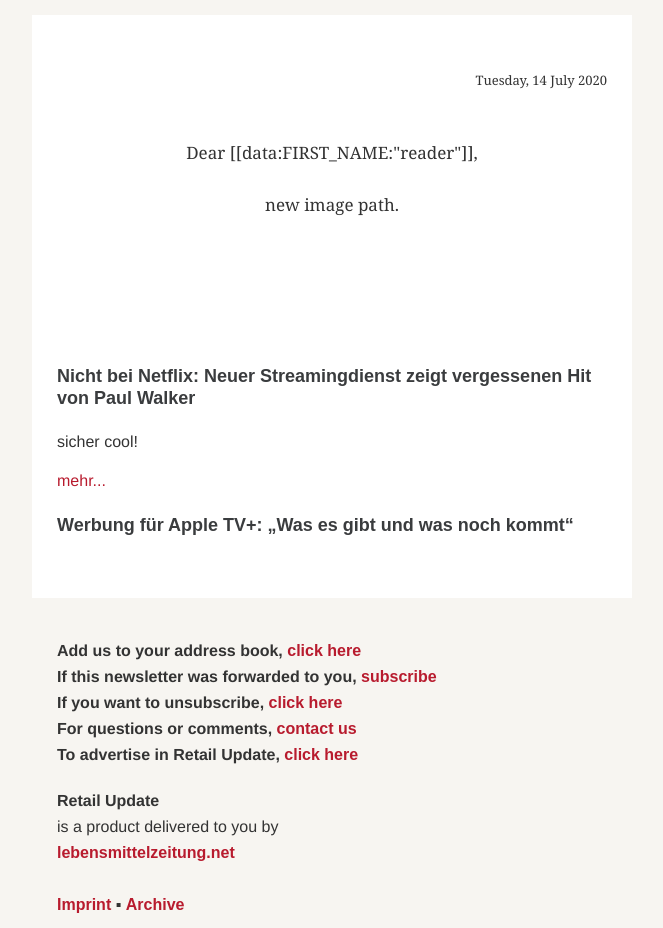
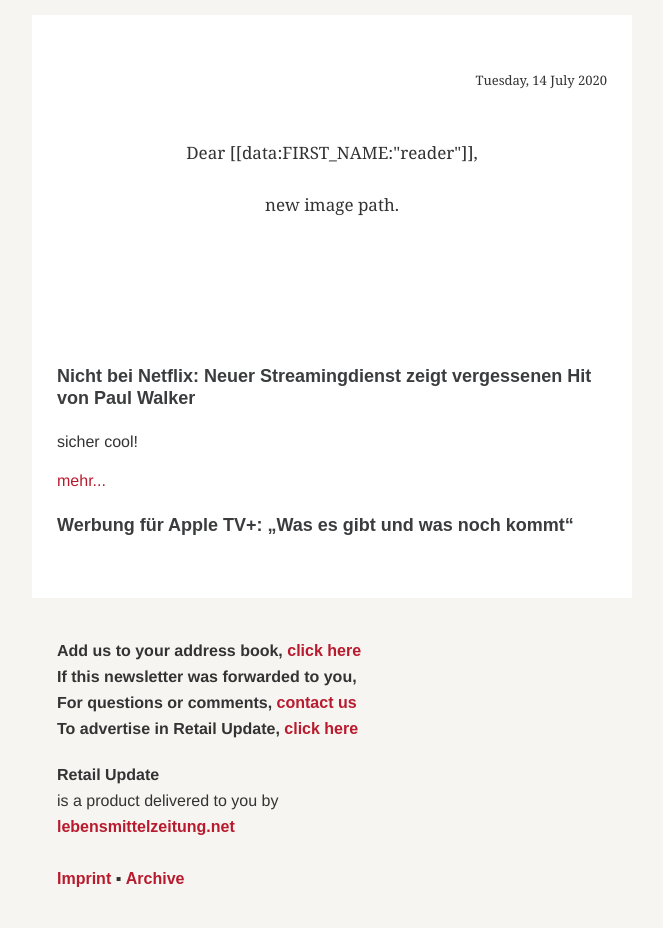
Before and after one commit to ret0/ret0.github.io, a plain HTML site: page minimal.html in a window 1280 px wide. Shown: the whole page, without its empty margins (308-971 px from the left). After the commit the page ends 902 px from the top, so only its background shows below. Drawn offline with Linux system fonts and the light colour scheme.

Commit message:
Update minimal.html

```diff
--- a/minimal.html
+++ b/minimal.html
@@ -599,9 +599,7 @@
                                                                 Add us to your address book, <a
                                                                     href="https://retailupdate.com/retailUpdate/retail_update.vcf">click
                                                                     here</a><br>If this newsletter was forwarded to you,
-                                                                <a href="https://retailupdate.com/">subscribe</a><br>If
-                                                                you want to unsubscribe, <a
-                                                                    href="[[UNSUB_LINK_EN]]">click here</a><br>For
+                                                               <br>For
                                                                 questions or comments, <a
                                                                     href="mailto:info@retailupdate.lebensmittelzeitung.net">contact
                                                                     us</a><br>To advertise in Retail Update, <a
```
